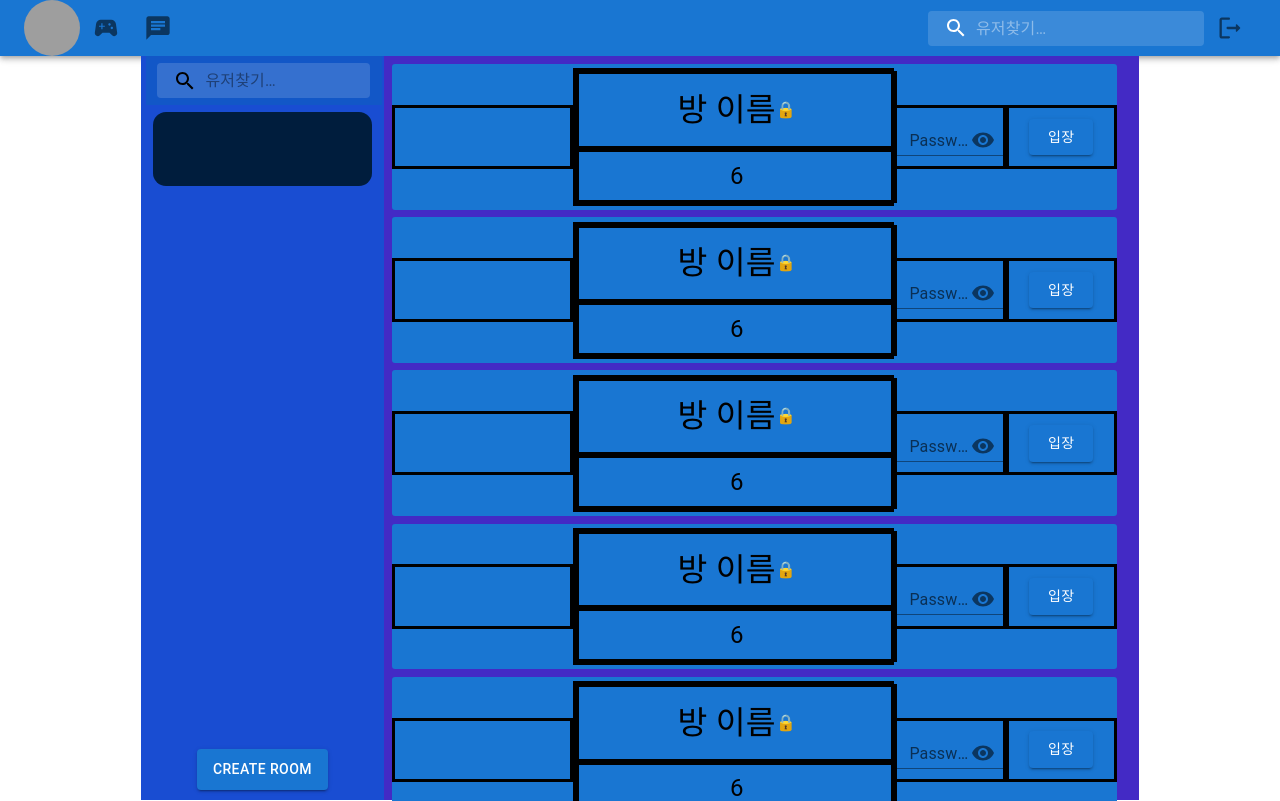
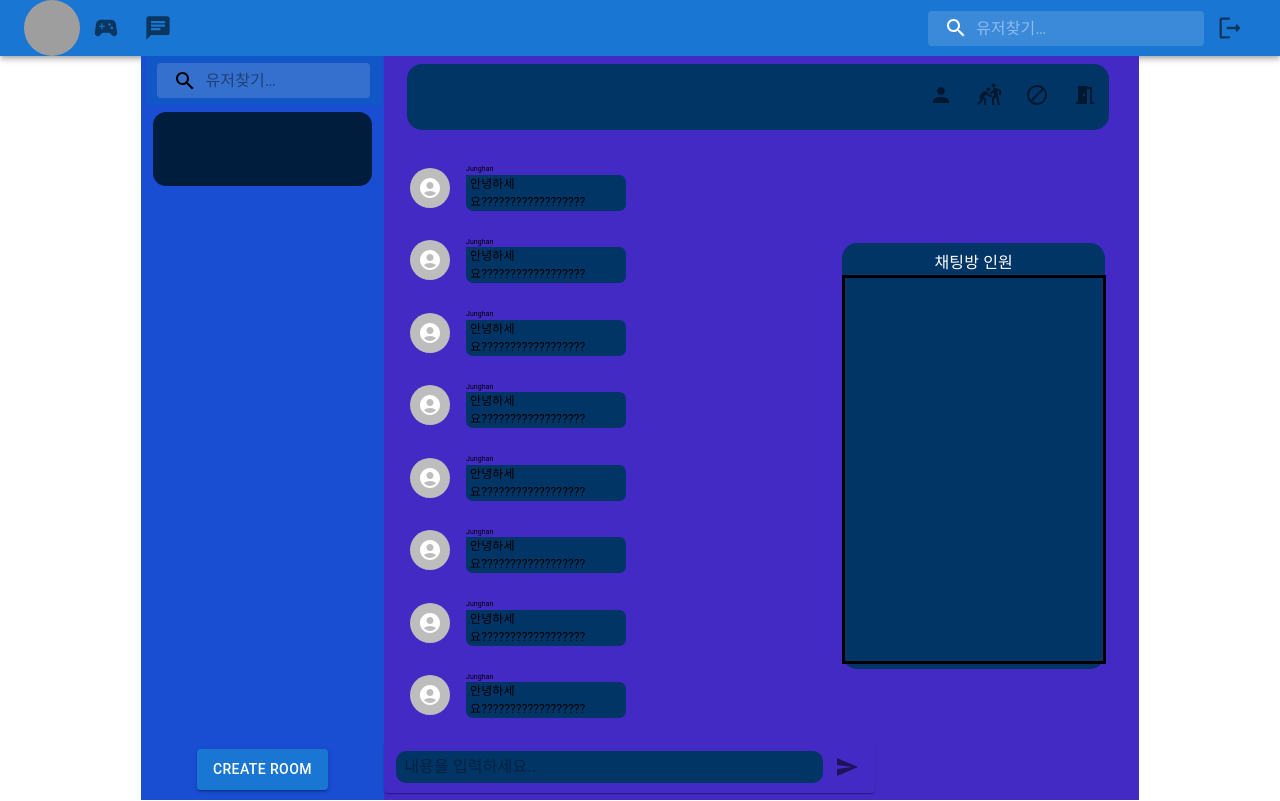
Before and after one commit to Dream-Transcendence/ft_transcendence, a React (Create React App) app in the folder packages/client/: page /chatRoom in a window 1280 px wide. Built offline with nearby package versions, Linux system fonts and the light colour scheme; grey boxes are pictures that could not be loaded.

Commit message:
✨ feat(client): create IconButton
모듈과 오가니즘을 분리시키고, icon을 동적으로 받을 수 있는 버튼컴포넌트를 만들었습니다

```diff
--- /dev/null
+++ b/packages/client/src/components/button/icon/CustomIconButtion.tsx
@@ -0,0 +1,11 @@
+import { IconButton } from '@mui/material';
+
+function CustomIconButton(element: React.ReactElement) {
+  return (
+    <IconButton aria-label="game" size="large">
+      {element}
+    </IconButton>
+  );
+}
+
+export default CustomIconButton;
--- a/packages/client/src/modules/ChatSection/ChatInput.tsx
+++ b/packages/client/src/modules/ChatSection/ChatInput.tsx
@@ -1,6 +1,7 @@
 import Paper from '@mui/material/Paper';
 import InputBase from '@mui/material/InputBase';
-import ChatSendIconButton from '../../components/button/icon/ChatSendIconButton';
+import CustomIconButton from '../../components/button/icon/CustomIconButtion';
+import SendIcon from '@mui/icons-material/Send';
 
 function ChatInputModule() {
   return (
@@ -24,7 +25,7 @@ function ChatInputModule() {
         placeholder="  내용을 입력하세요.."
         inputProps={{ 'aria-label': '내용을 입력하세요..' }}
       />
-      <ChatSendIconButton />
+      {CustomIconButton(<SendIcon />)}
     </Paper>
   );
 }
--- a/packages/client/src/modules/ChatSection/EnteredRoomInfo.tsx
+++ b/packages/client/src/modules/ChatSection/EnteredRoomInfo.tsx
@@ -1,5 +1,9 @@
 import { styled } from '@mui/material/styles';
-import RoomOutIconButton from '../../components/button/icon/ChatRoomOutIconButton';
+import CustomIconButton from '../../components/button/icon/CustomIconButtion';
+import BlockIcon from '@mui/icons-material/Block';
+import SportsKabaddiIcon from '@mui/icons-material/SportsKabaddi';
+import PersonIcon from '@mui/icons-material/Person';
+import MeetingRoomIcon from '@mui/icons-material/MeetingRoom';
 
 const RoomInfoLayout = styled('div')(({ theme }) => ({
   width: '100%',
@@ -37,7 +41,10 @@ function EnteredRoomInfoModule() {
       <RoomInfoBox>
         <InfoBoxNameLayout></InfoBoxNameLayout>
         <InfoBoxFunctionLayout>
-          <RoomOutIconButton />
+          {CustomIconButton(<MeetingRoomIcon />)}
+          {CustomIconButton(<BlockIcon />)}
+          {CustomIconButton(<SportsKabaddiIcon />)}
+          {CustomIconButton(<PersonIcon />)}
         </InfoBoxFunctionLayout>
       </RoomInfoBox>
     </RoomInfoLayout>
--- a/packages/client/src/modules/ChatSection/RoomElementNumOfPeople.tsx
+++ b/packages/client/src/modules/ChatSection/RoomElementNumOfPeople.tsx
@@ -1,5 +1,5 @@
-import { Typography } from '@mui/material';
-import { styled } from '@mui/material/styles';
+import { ThemeProvider, Typography } from '@mui/material';
+import { styled, responsiveFontSizes, createTheme } from '@mui/material/styles';
 
 interface NumOfPeopleProps {
   num: string;
@@ -8,16 +8,21 @@ interface NumOfPeopleProps {
 const RoomNumberOfPeopleLayout = styled('div')(({ theme }) => ({
   width: '100%',
   height: '40%',
-  border: 'solid',
   display: 'flex',
   justifyContent: 'center',
   alignItems: 'center',
 }));
 
 function RoomNumberOfPeopleModule({ num }: NumOfPeopleProps) {
+  let theme = createTheme();
+  theme = responsiveFontSizes(theme); //반응형을 위해 사용
+
   return (
     <RoomNumberOfPeopleLayout>
-      <Typography variant="h5">{num}</Typography>
+      <ThemeProvider theme={theme}>
+        <Typography variant="h5">현 인원: </Typography>
+        <Typography variant="h5">{num}</Typography>
+      </ThemeProvider>
     </RoomNumberOfPeopleLayout>
   );
 }
--- a/packages/client/src/modules/ChatSection/RoomElementTitle.tsx
+++ b/packages/client/src/modules/ChatSection/RoomElementTitle.tsx
@@ -8,7 +8,6 @@ interface TitleProps {
 const RoomTitleLayout = styled('div')(({ theme }) => ({
   width: '100%',
   height: '60%',
-  border: 'solid',
   display: 'flex',
   justifyContent: 'center',
   alignItems: 'center',
--- a/packages/client/src/organisms/ChatMainSection/ChatRoomElement.tsx
+++ b/packages/client/src/organisms/ChatMainSection/ChatRoomElement.tsx
@@ -1,6 +1,5 @@
 import { Typography, ThemeProvider, TextField } from '@mui/material';
 import { styled } from '@mui/material/styles';
-import RoomOutIconButton from '../../components/button/icon/ChatRoomOutIconButton';
 import { createTheme, responsiveFontSizes } from '@mui/material/styles';
 import PasswordInput from '../../components/input/passwordBox';
 import TextButton from '../../components/button/text/TextButton';
@@ -27,7 +26,6 @@ const RoomInfoLayout = styled('div')(({ theme }) => ({
   width: '45%',
   height: '90%',
   display: 'flex',
-  border: 'solid',
   flexDirection: 'column',
   justifyContent: 'center',
 }));
@@ -35,13 +33,11 @@ const RoomInfoLayout = styled('div')(({ theme }) => ({
 const PasswordInputLayout = styled('div')(({ theme }) => ({
   width: '15%',
   height: '40%',
-  border: 'solid',
 }));
 
 const EnterButtonLayout = styled('div')(({ theme }) => ({
   width: '15%',
   height: '40%',
-  border: 'solid',
   display: 'flex',
   justifyContent: 'center',
   alignItems: 'center',
--- a/packages/client/src/pages/ChatChannelPage.tsx
+++ b/packages/client/src/pages/ChatChannelPage.tsx
@@ -48,8 +48,8 @@ function ChatroomPage() {
           <ChatSidebarTemplate />
         </Aside>
         <Section>
-          <ChatRoomListTemplate />
-          {/* <EnteredChatRoomTemplate /> */}
+          {/* <ChatRoomListTemplate /> */}
+          <EnteredChatRoomTemplate />
           {/* <ChatRoomDefaultTemplate /> */}
         </Section>
       </MainSection>
```
Also changed, not shown: packages/client/src/components/button/icon/ChatRoomOutIconButton.tsx (deleted, +0 -16 lines), packages/client/src/components/button/icon/ChatSendIconButton.tsx (deleted, +0 -12 lines).
